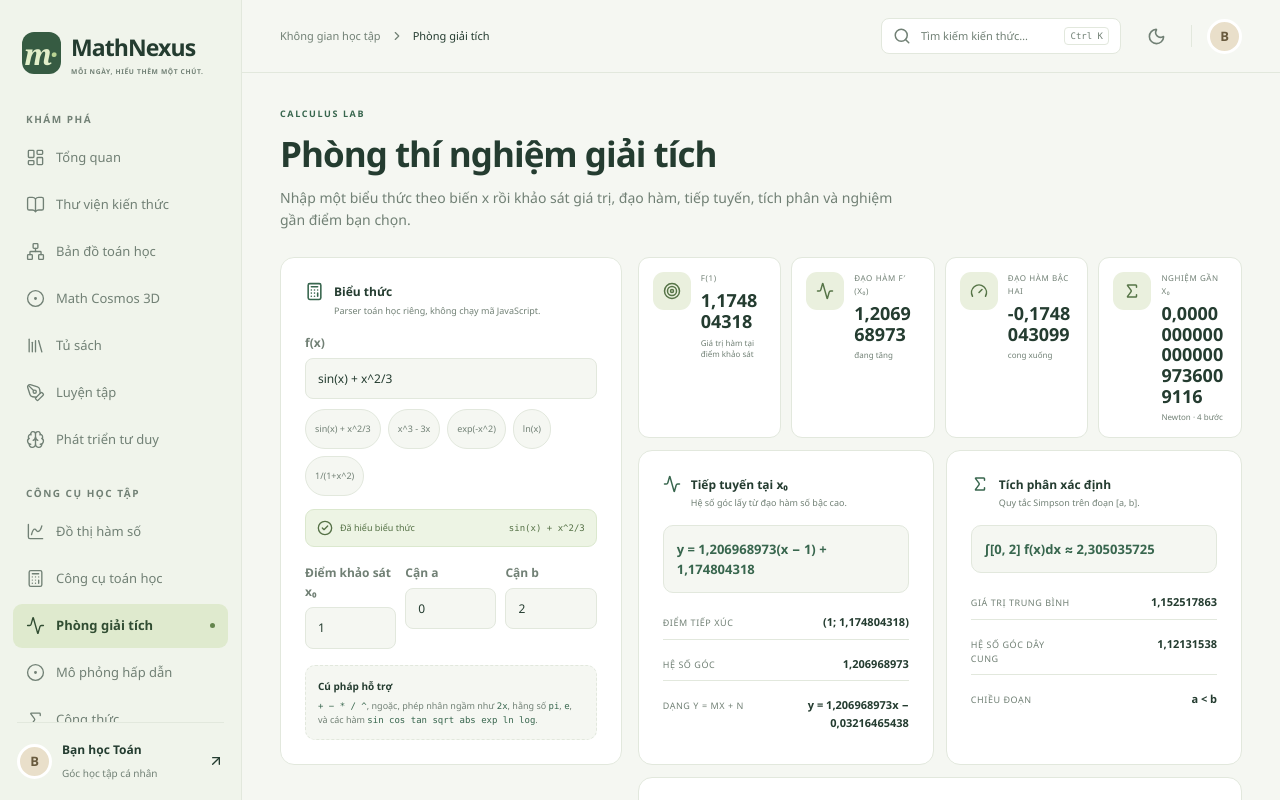
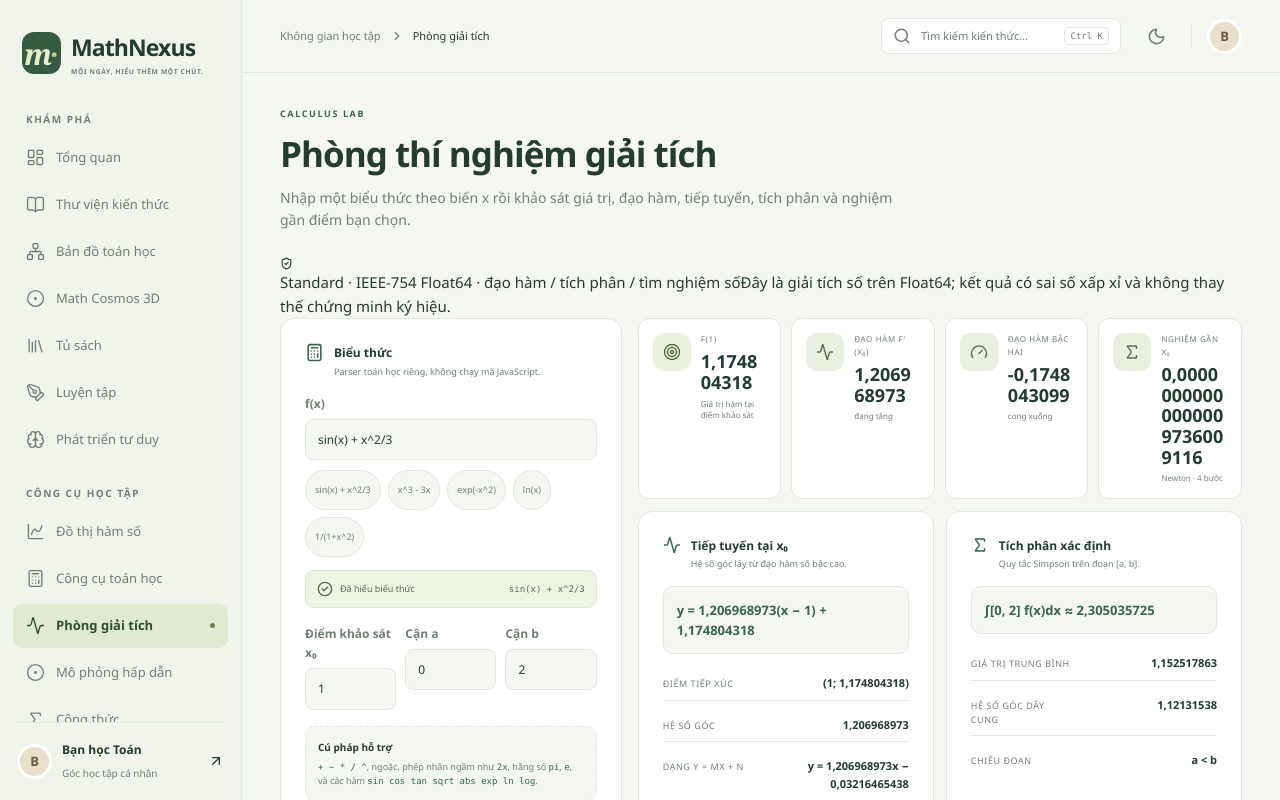
Before and after one commit to koko999-tien/mathnexus, a React (Vite) app: page /calculus in a window 1280 px wide. Shown: the top 800 px of the page. Built offline with nearby package versions, Linux system fonts and the light colour scheme.

Commit message:
Disclose numerical precision in Calculus Lab

```diff
--- a/src/pages/Calculus.tsx
+++ b/src/pages/Calculus.tsx
@@ -3,6 +3,7 @@ import { Activity, ArrowRight, Calculator, CheckCircle2, Gauge, Sigma, Target }
 import { compileExpression, expressionErrorMessage } from '../utils/expressionMath';
 import { findRootNear, localBehavior, numericalSecondDerivative, simpsonIntegral, tangentLine } from '../utils/calculusMath';
 import { formatNumber } from '../utils/math';
+import { PrecisionBadge } from '../components/ui/PrecisionBadge';
 
 const EXAMPLES = [
   'sin(x) + x^2/3',
@@ -59,6 +60,11 @@ export default function Calculus() {
       <p className="eyebrow">CALCULUS LAB</p>
       <h1>Phòng thí nghiệm giải tích</h1>
       <p>Nhập một biểu thức theo biến x rồi khảo sát giá trị, đạo hàm, tiếp tuyến, tích phân và nghiệm gần điểm bạn chọn.</p>
+    </div>
+
+    <div className="precision-page-disclosure">
+      <PrecisionBadge mode="standard" suffix="đạo hàm / tích phân / tìm nghiệm số" />
+      <span>Đây là giải tích số trên Float64; kết quả có sai số xấp xỉ và không thay thế chứng minh ký hiệu.</span>
     </div>
 
     <div className="calculus-layout">
```
